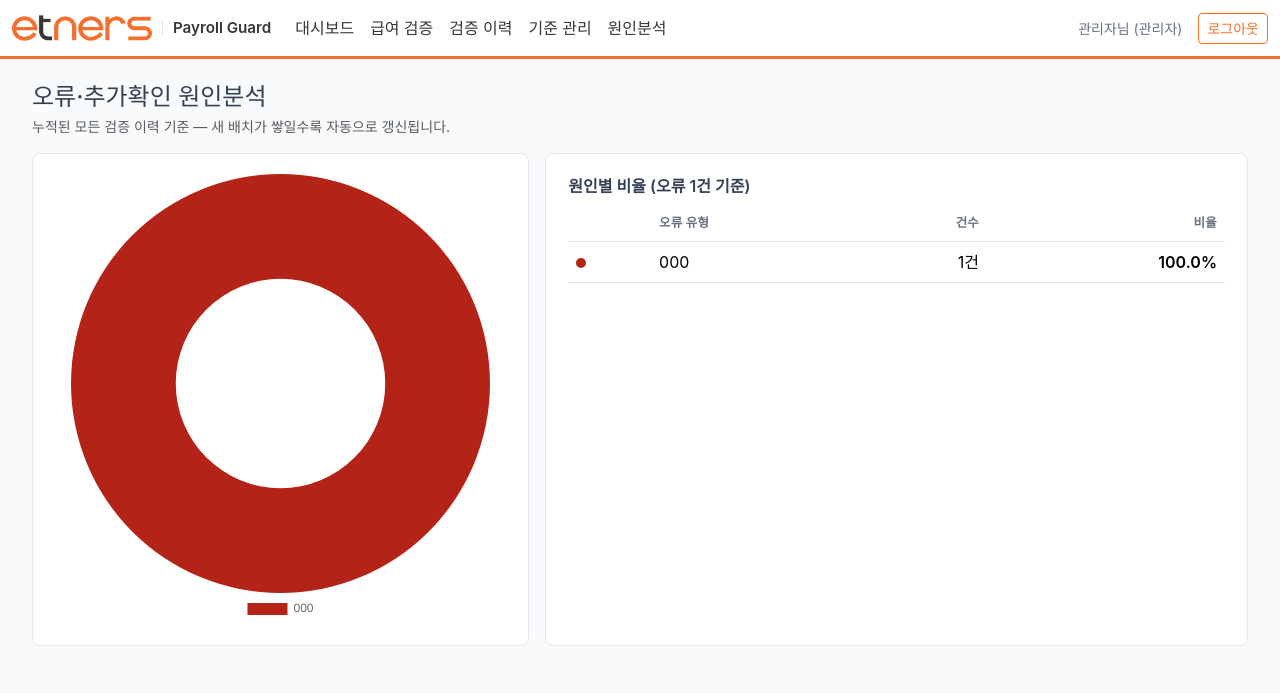
After one commit to gahyun1224/20260915_ETENERS_G_PAYROLL, a Flask app: page /analysis in a window 1280 px wide. The commit adds this page. Shown: the top 693 px of the page. Run offline with Flask 3, Linux system fonts and the light colour scheme; a user stored in the database is signed in; tables that the repository leaves empty hold one stand-in row (values such as "Sample post").

Commit message:
Add cause-analysis page with error/review breakdown chart
Staff need to see which failure patterns dominate over time, not
just per-batch, so this aggregates every stored validation result
by error_code and shows counts/percentages as a doughnut chart. It
updates automatically as more batches are uploaded since it queries
the full history rather than a single batch.

Co-Authored-By: Claude Sonnet 5 <noreply@anthropic.com>

```diff
--- a/app.py
+++ b/app.py
@@ -23,13 +23,14 @@ def create_app(config_overrides=None):
     def load_user(user_id):
         return User.query.get(int(user_id))
 
-    from routes import auth, dashboard, history, rules, upload
+    from routes import analysis, auth, dashboard, history, rules, upload
 
     app.register_blueprint(auth.bp)
     app.register_blueprint(dashboard.bp)
     app.register_blueprint(upload.bp)
     app.register_blueprint(history.bp)
     app.register_blueprint(rules.bp)
+    app.register_blueprint(analysis.bp)
 
     with app.app_context():
         db.create_all()
--- /dev/null
+++ b/routes/analysis.py
@@ -0,0 +1,38 @@
+from flask import Blueprint, render_template
+from flask_login import login_required
+from sqlalchemy import func
+
+from extensions import db
+from models.validation import ERROR_LABELS, ValidationResult
+
+bp = Blueprint("analysis", __name__)
+
+CAUSE_COLORS = [
+    "#b42318", "#b54708", "#175cd3", "#6941c6", "#0e9384", "#667085",
+]
+
+
+@bp.route("/analysis")
+@login_required
+def index():
+    rows = (
+        db.session.query(ValidationResult.error_code, func.count(ValidationResult.id))
+        .filter(ValidationResult.status.in_(("ERROR", "REVIEW")))
+        .group_by(ValidationResult.error_code)
+        .order_by(func.count(ValidationResult.id).desc())
+        .all()
+    )
+    total = sum(count for _, count in rows)
+
+    causes = [
+        {
+            "code": code,
+            "label": ERROR_LABELS.get(code, code or "-"),
+            "count": count,
+            "percentage": round(count / total * 100, 1) if total else 0,
+            "color": CAUSE_COLORS[i % len(CAUSE_COLORS)],
+        }
+        for i, (code, count) in enumerate(rows)
+    ]
+
+    return render_template("analysis.html", causes=causes, total=total)
--- /dev/null
+++ b/templates/analysis.html
@@ -0,0 +1,81 @@
+{% extends "base.html" %}
+{% block title %}원인분석 — Payroll Guard{% endblock %}
+{% block content %}
+
+<div class="d-flex justify-content-between align-items-end mb-3">
+  <div>
+    <h4 class="mb-1">오류·추가확인 원인분석</h4>
+    <div class="text-muted small">누적된 모든 검증 이력 기준 — 새 배치가 쌓일수록 자동으로 갱신됩니다.</div>
+  </div>
+</div>
+
+{% if total == 0 %}
+<div class="pg-card text-center py-5">
+  <div style="font-size:2rem;">📊</div>
+  <h5 class="mt-2">아직 분석할 오류·추가확인 데이터가 없습니다</h5>
+  <p class="text-muted">급여 검증에서 오류 또는 추가 확인이 발생하면 이 화면에 원인별 비율이 표시됩니다.</p>
+</div>
+{% else %}
+
+<div class="row g-3">
+  <div class="col-md-5">
+    <div class="pg-card h-100 d-flex align-items-center justify-content-center">
+      <canvas id="causeChart" width="280" height="280"></canvas>
+    </div>
+  </div>
+  <div class="col-md-7">
+    <div class="pg-card h-100">
+      <div class="fw-semibold mb-2">원인별 비율 (오류 {{ total }}건 기준)</div>
+      <table class="table pg-table mb-0">
+        <thead>
+          <tr><th></th><th>오류 유형</th><th class="text-end">건수</th><th class="text-end">비율</th></tr>
+        </thead>
+        <tbody>
+          {% for c in causes %}
+          <tr>
+            <td><span style="display:inline-block;width:10px;height:10px;border-radius:50%;background:{{ c.color }};"></span></td>
+            <td>{{ c.label }}</td>
+            <td class="text-end">{{ c.count }}건</td>
+            <td class="text-end fw-semibold">{{ c.percentage }}%</td>
+          </tr>
+          {% endfor %}
+        </tbody>
+      </table>
+    </div>
+  </div>
+</div>
+
+{% endif %}
+{% endblock %}
+
+{% block scripts %}
+{% if total > 0 %}
+<script src="https://cdn.jsdelivr.net/npm/chart.js@4.4.4/dist/chart.umd.min.js"></script>
+<script>
+  new Chart(document.getElementById('causeChart'), {
+    type: 'doughnut',
+    data: {
+      labels: [{% for c in causes %}{{ c.label | tojson }},{% endfor %}],
+      datasets: [{
+        data: [{% for c in causes %}{{ c.count }},{% endfor %}],
+        backgroundColor: [{% for c in causes %}{{ c.color | tojson }},{% endfor %}],
+        borderWidth: 0,
+      }]
+    },
+    options: {
+      plugins: {
+        legend: { position: 'bottom' },
+        tooltip: {
+          callbacks: {
+            label: (ctx) => {
+              const pct = [{% for c in causes %}{{ c.percentage }},{% endfor %}][ctx.dataIndex];
+              return `${ctx.label}: ${ctx.raw}건 (${pct}%)`;
+            }
+          }
+        }
+      }
+    }
+  });
+</script>
+{% endif %}
+{% endblock %}
--- a/templates/base.html
+++ b/templates/base.html
@@ -22,6 +22,7 @@
         {% if current_user.is_admin %}
         <a class="nav-link" href="{{ url_for('rules.index') }}">기준 관리</a>
         {% endif %}
+        <a class="nav-link" href="{{ url_for('analysis.index') }}">원인분석</a>
       </div>
       <span class="navbar-text me-3 small">{{ current_user.name }}님 ({{ '관리자' if current_user.is_admin else '담당자' }})</span>
       <a class="btn btn-outline-primary btn-sm" href="{{ url_for('auth.logout') }}">로그아웃</a>
```
